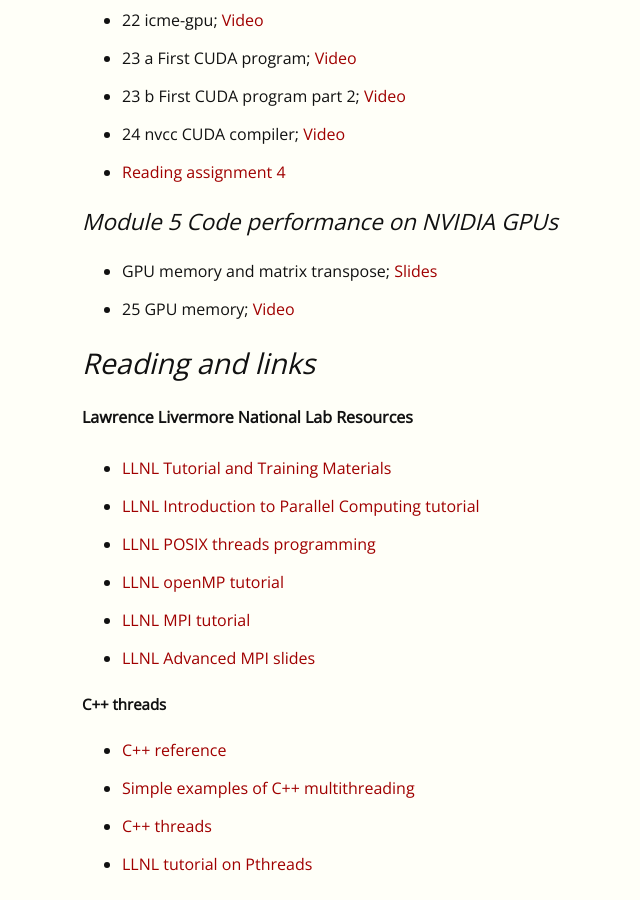
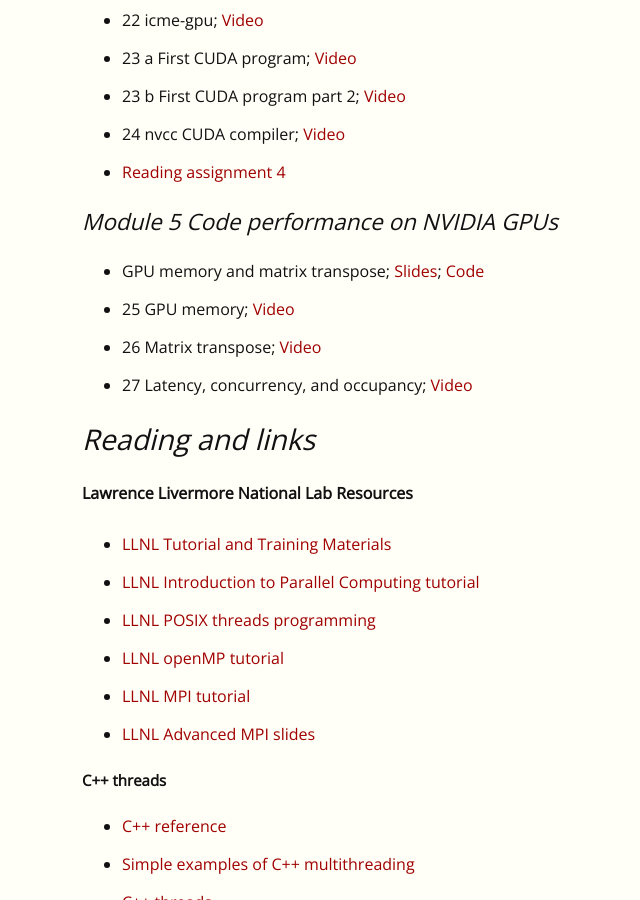
Before and after one commit to EricDarve/cme213-spring-2021, a Jekyll site: the page built from index.md, in a window 1280 px wide and 900 px high, scrolled down 2593 px. Shown: the whole window, without its empty margins (78-718 px from the left). Built offline with Jekyll 4.4.1, drawn with Linux system fonts in a browser that asks for light colours.

Commit message:
index update

```diff
--- a/index.md
+++ b/index.md
@@ -84,8 +84,10 @@
 
 ### Module 5 Code performance on NVIDIA GPUs
 
-- GPU memory and matrix transpose; [Slides](Lecture Slides/Lecture_09.pdf)
+- GPU memory and matrix transpose; [Slides](Lecture Slides/Lecture_09.pdf); [Code](https://github.com/EricDarve/cme213-spring-2021/tree/main/Code/Lecture_09)
 - 25 GPU memory; [Video](https://stanford-pilot.hosted.panopto.com/Panopto/Pages/Viewer.aspx?id=a337c354-634b-4036-a2bd-ad120000d2dc)
+- 26 Matrix transpose; [Video](https://stanford-pilot.hosted.panopto.com/Panopto/Pages/Viewer.aspx?id=a2ae4f59-bdbb-4a67-a468-ad120023855e)
+- 27 Latency, concurrency, and occupancy; [Video](https://stanford-pilot.hosted.panopto.com/Panopto/Pages/Viewer.aspx?id=78a55dba-48a6-474b-bb69-ad13000fd03f)
 
 ## Reading and links
 
```
